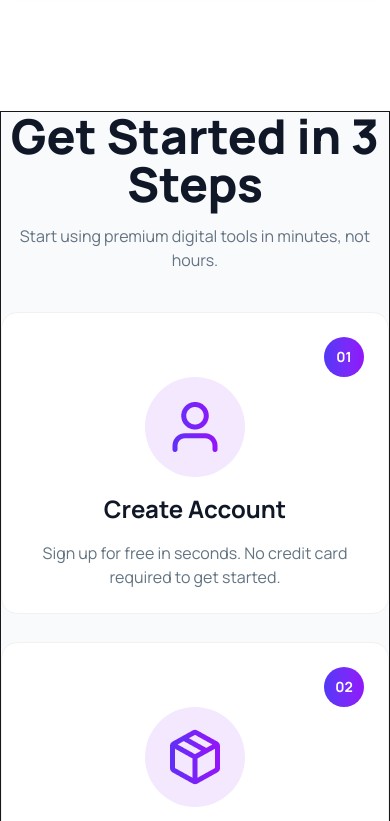
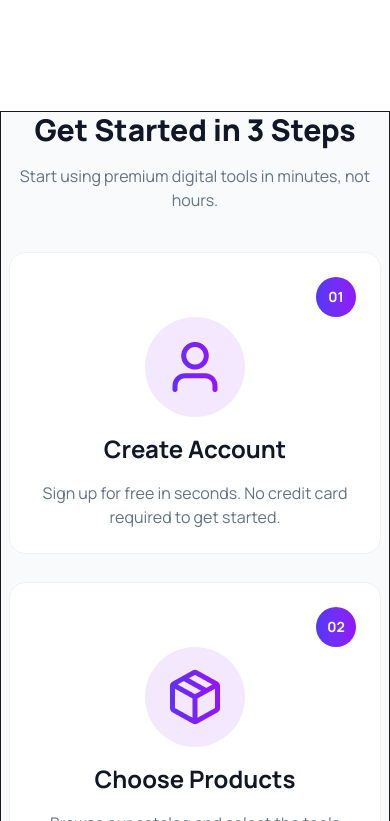
Before and after one commit to mehedi-ts/Digi-Tools, a React (Vite) app: page / in a window 390 px wide. Shown: the part 6623-7444 px from the top of the page. Built offline with nearby package versions, Linux system fonts and the light colour scheme.

Commit message:
complete started section

```diff
--- a/src/components/started/Started.jsx
+++ b/src/components/started/Started.jsx
@@ -8,14 +8,14 @@ const Started = () => {
     <div className="bg-[#F9FAFC]">
       <div className="main-started border max-w-325 mx-auto pb-30 ">
         <div className="started-title text-center flex flex-col items-center gap-4 mb-10">
-          <h1 className="text-[#101727] text-5xl font-extrabold">
+          <h1 className="text-[#101727] text-3xl md:text-5xl font-extrabold">
             Get Started in 3 Steps
           </h1>
-          <p className="text-[#627382] text-base">
+          <p className="text-[#627382] text-base px-0.5 md:p-0">
             Start using premium digital tools in minutes, not hours.
           </p>
         </div>
-        <div className="started-card flex flex-col md:flex-row items-center gap-7 ">
+        <div className="started-card flex px-2 md:px-0 flex-col md:flex-row items-center gap-7 ">
           <div className="card-main border p-6 bg-white border-[#F1F1F1] rounded-2xl">
             <div className=" flex items-center justify-end">
               <div className="count h-10 w-10 rounded-full bg-linear-to-r from-[#5337F6] to-[#9215FA] flex items-center justify-center">
```
